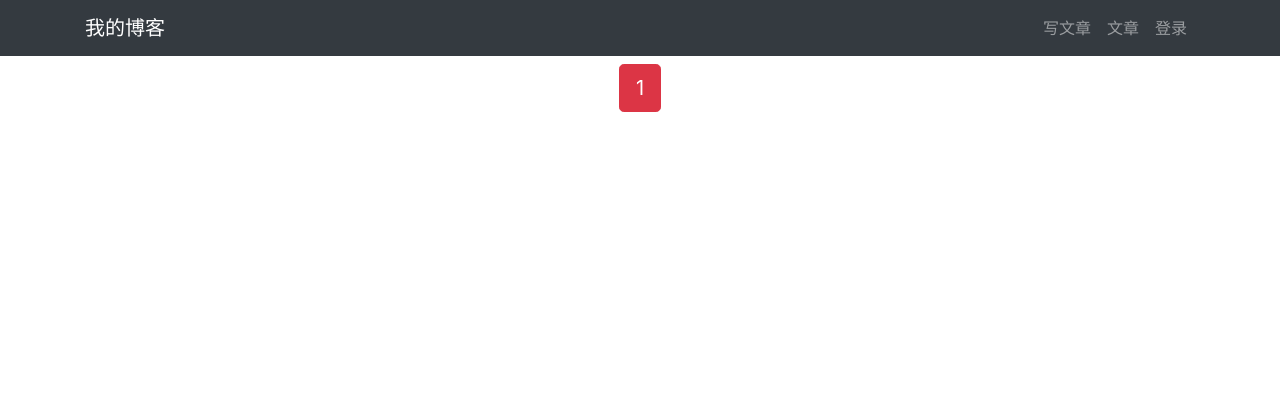
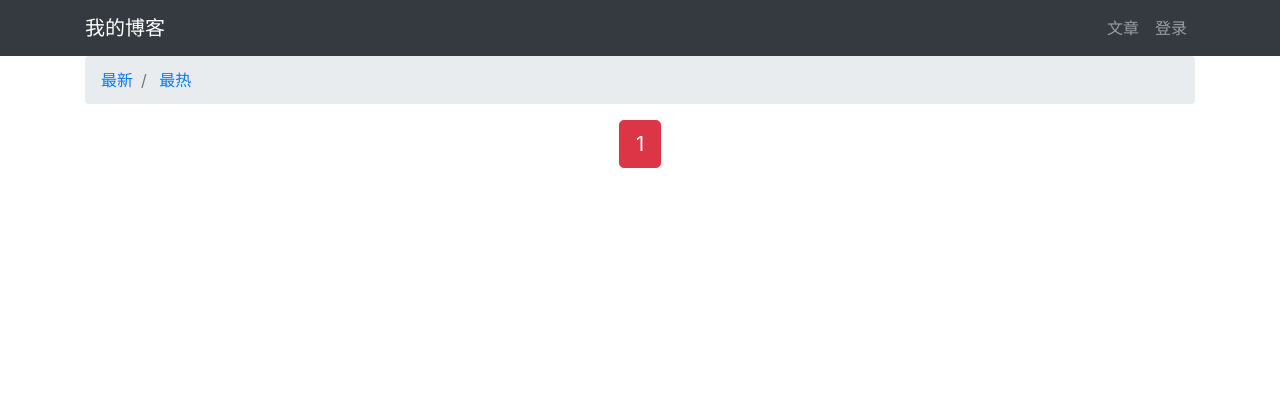
Before and after one commit to PurpleSwords/DjangoBlog, a Django app: page /article/article-list/ in a window 1280 px wide. Shown: the top 420 px of the page. Run offline with Django 3.2, Linux system fonts and the light colour scheme; data that the repository does not hold is empty; some libraries are stand-ins or nearby versions.

Commit message:
文章排序

```diff
--- a/MyWebsite/article/views.py
+++ b/MyWebsite/article/views.py
@@ -10,10 +10,17 @@ from article.models import ArticlePost
 
 
 def article_list(request):
-    # 取出所有博客文章
-    article_lists = ArticlePost.objects.all()
-    # 每页显示9篇文章
-    paginator = Paginator(article_lists, 9)
+    # 根据GET请求中的查询条件，返回不同排序的对象数组
+    if request.GET.get('order') == 'total_views':
+        article_lists = ArticlePost.objects.all().order_by('-total_views')
+        order = 'total_views'
+    else:
+        # 取出所有博客文章(默认排序)
+        article_lists = ArticlePost.objects.all()
+        order = 'normal'
+
+    # 每页显示3篇文章
+    paginator = Paginator(article_lists, 3)
     # 获取url中的页码(通过GET的键值对参数请求:?key=value)
     page = request.GET.get('page')
     # 将导航对象相应的页码内容返回给article
@@ -21,6 +28,7 @@ def article_list(request):
     # 需要传递给模板的对象
     context = {
         'articles': articles,
+        'order': order,
     }
     return render(request, 'article/list.html', context=context)
 
--- a/MyWebsite/templates/article/list.html
+++ b/MyWebsite/templates/article/list.html
@@ -11,8 +11,21 @@
 {% block content %}
     {# 定义放置文章标题的div容器 #}
     <div class="container">
+        <nav aria-label="breadcrumb">
+            <ol class="breadcrumb">
+                <li class="breadcrumb-item">
+                    <a href="{% url 'article:article_list' %}">
+                        最新
+                    </a>
+                </li>
+                <li class="breadcrumb-item">
+                    <a href="{% url 'article:article_list' %}?order=total_views">
+                        最热
+                    </a>
+                </li>
+            </ol>
+        </nav>
         <div class="row mt-2">
-
             {% for article in articles %}
                 {# 文章内容 #}
                 <div class="col-4 mb-4">
--- a/MyWebsite/templates/header.html
+++ b/MyWebsite/templates/header.html
@@ -8,9 +8,6 @@
         <div>
             <ul class="navbar-nav">
                 {# 条目 #}
-                <li>
-                    <a class="nav-link" href="{% url 'article:article_create' %}">写文章</a>
-                </li>
                 <li class="nav-item">
                     <a class="nav-link" href="{% url 'article:article_list' %}">文章</a>
                 </li>
@@ -24,6 +21,7 @@
                         </a>
                         <div class="dropdown-menu" aria-labelledby="navbarDropdown">
                             <a href="{% url 'userprofile:edit' user.id %}" class="dropdown-item">个人信息</a>
+                            <a href="{% url 'article:article_create' %}" class="dropdown-item">写文章</a>
                             <a href="{% url 'userprofile:logout' %}" class="dropdown-item">退出登录</a>
                             <a href="#" onclick="user_delete()" class="dropdown-item">删除用户</a>
                         </div>
@@ -48,7 +46,7 @@
                         <button type="submit">发送</button>
                     </form>
                     <script>
-                        function user_delete(){
+                        function user_delete() {
                             //调用layer弹窗组件
                             layer.open({
                                 title: '确认删除',
```
